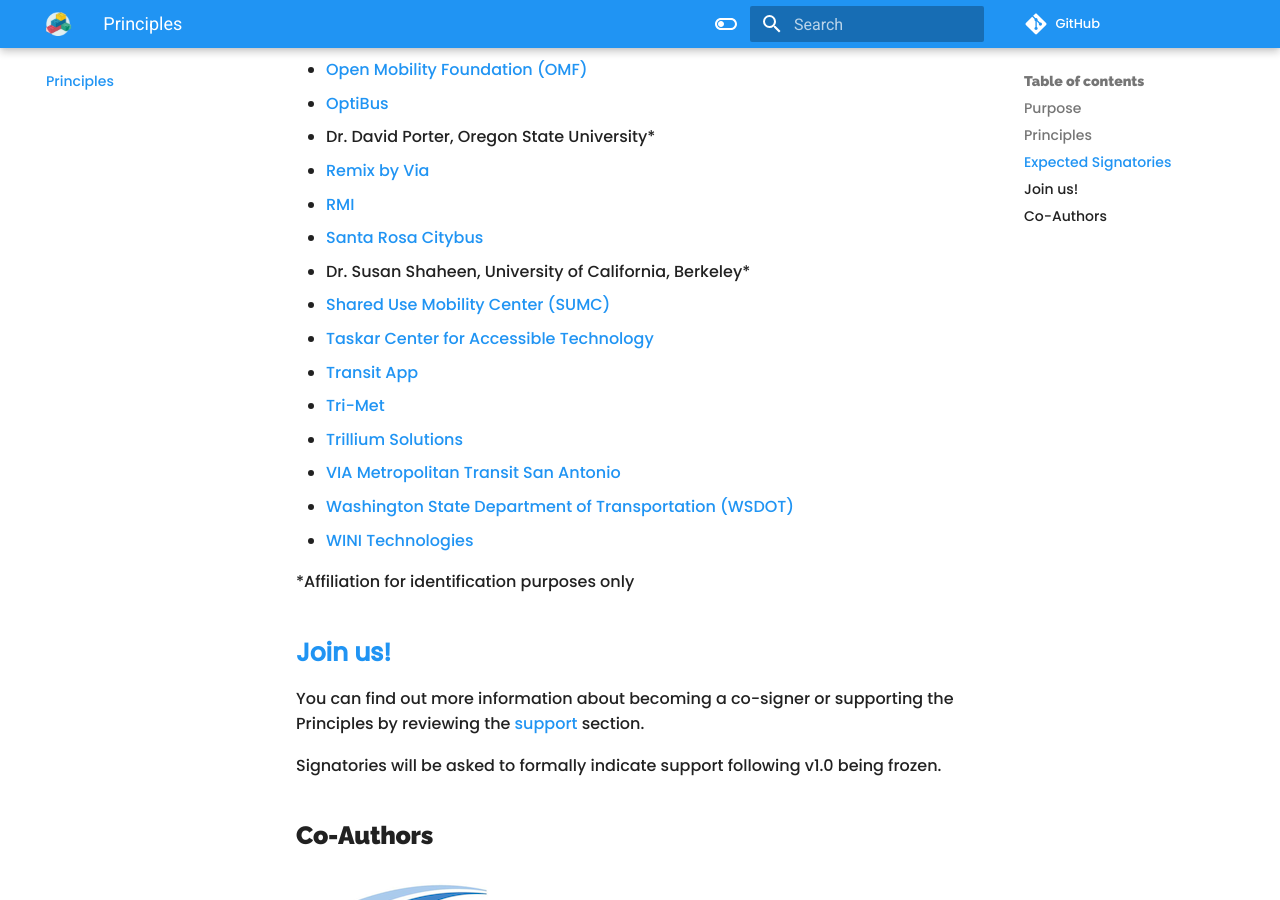
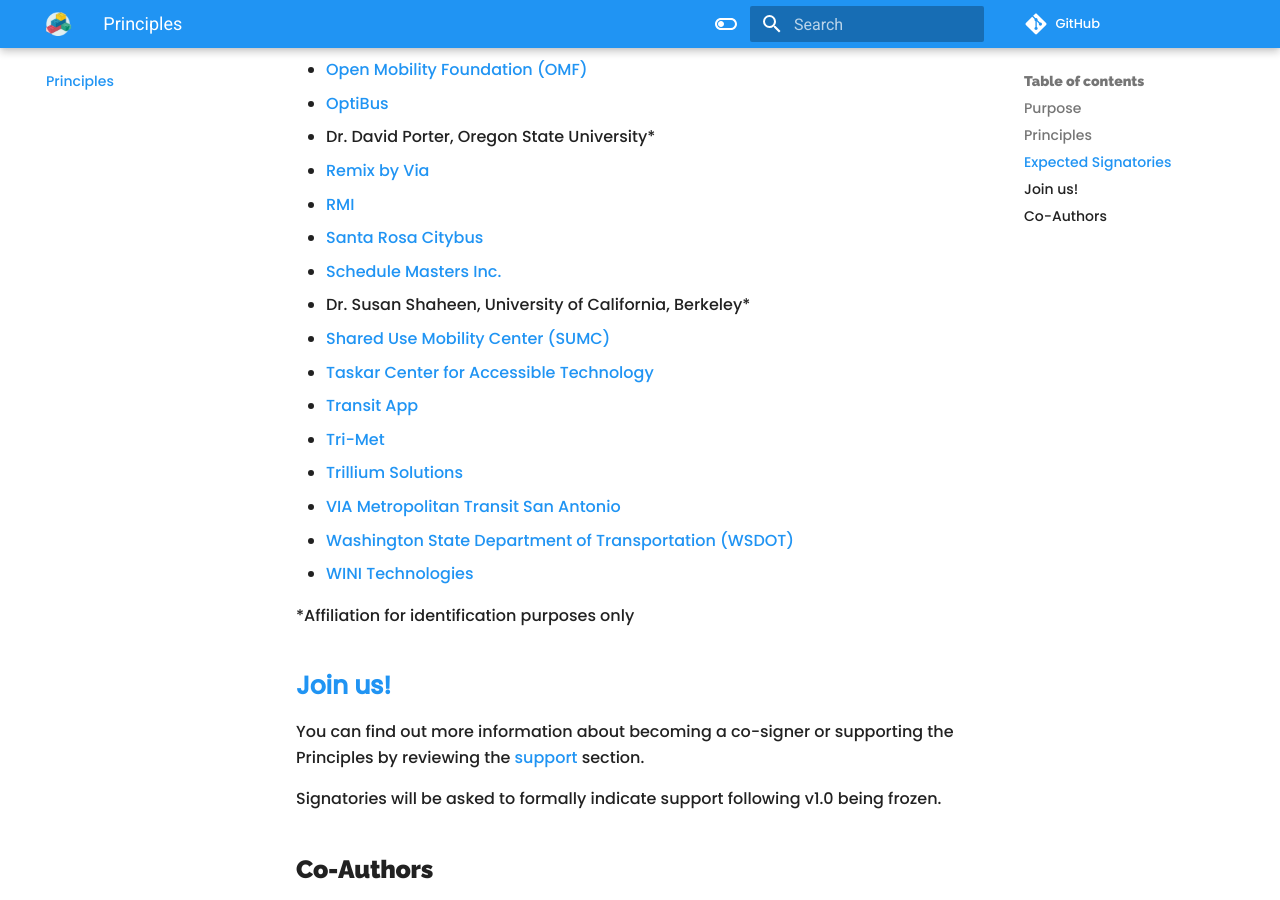
Before and after one commit to interoperable-mobility/principles, an MkDocs documentation site: the page built from docs/index.md, in a window 1280 px wide and 900 px high, scrolled down 2849 px. Built offline with MkDocs 1.6.1 and Material for MkDocs 9.7.7, drawn with Linux system fonts in a browser that asks for light colours; nearby versions of some CDN libraries; comment, search, counter and statistics services are not loaded.

Commit message:
Add Schedule masters

```diff
--- a/docs/index.md
+++ b/docs/index.md
@@ -64,6 +64,7 @@
 - [Remix by Via](http://remix.com)
 - [RMI](http://rmi.org)
 - [Santa Rosa Citybus](https://srcity.org/1036/Transit-and-CityBus)
+- [Schedule Masters Inc.](http://themasterscheduler.com)
 - Dr. Susan Shaheen, University of California, Berkeley*
 - [Shared Use Mobility Center (SUMC)](https://sharedusemobilitycenter.org/)
 - [Taskar Center for Accessible Technology](https://tcat.cs.washington.edu/)
```
